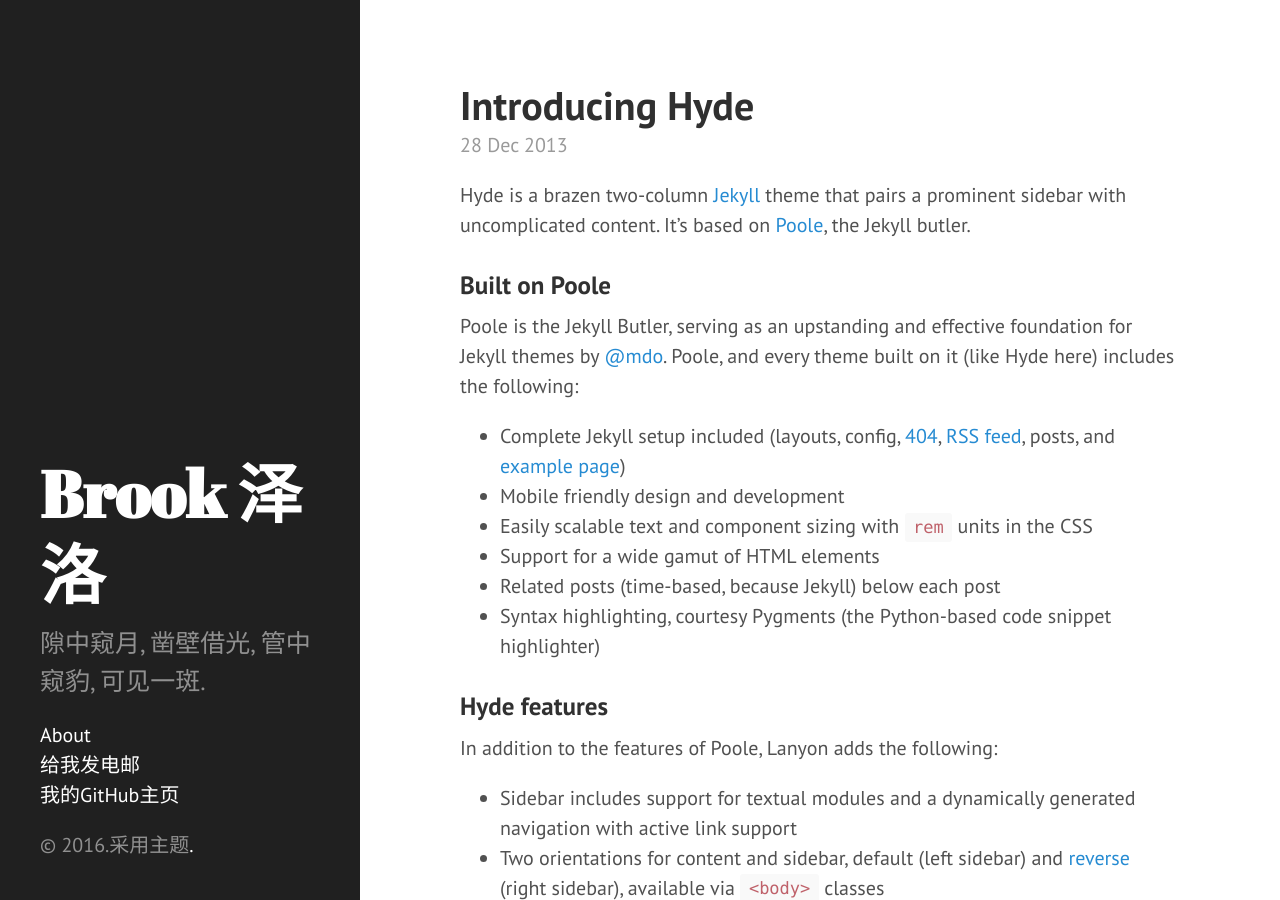
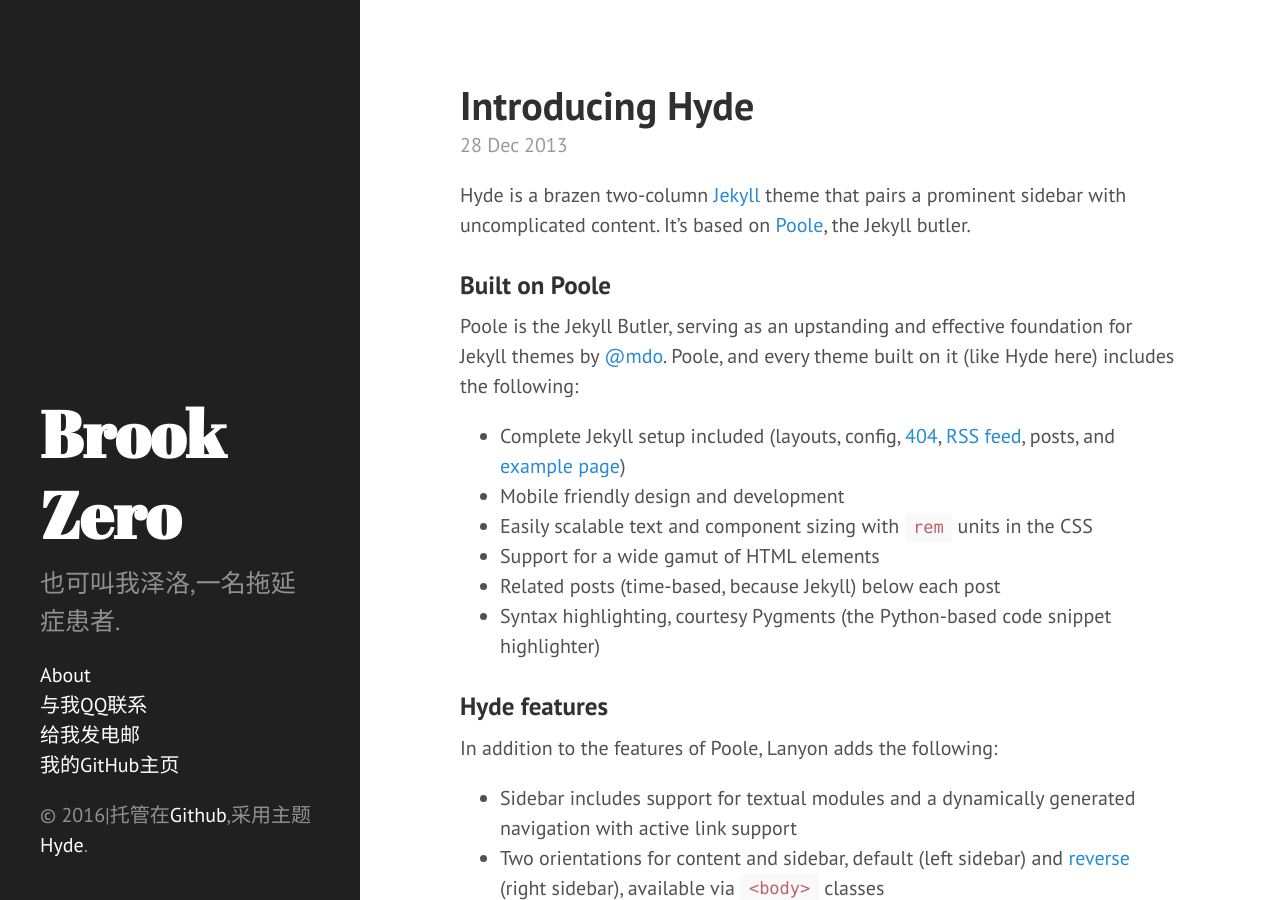
Before and after one commit to TSEL0/brookzero, a Jekyll site: the page built from index.html, in a window 1280 px wide and 900 px high. Built offline with Jekyll 4.4.1, drawn with Linux system fonts in a browser that asks for light colours; the list of posts is cut into pages by our own code.

Commit message:
一些修改

```diff
--- a/_config.yml
+++ b/_config.yml
@@ -5,9 +5,9 @@
 permalink:        pretty
 
 # Setup
-title:            Brook 泽洛
+title:            Brook Zero
 tagline:          ']'
-description:      '隙中窥月, 凿壁借光, 管中窥豹, 可见一斑.'
+description:      '也可叫我泽洛,一名拖延症患者.'
 url:              http://hyde.getpoole.com
 
 author:
--- a/_includes/sidebar.html
+++ b/_includes/sidebar.html
@@ -26,12 +26,12 @@
         {% endif %}
       {% endfor %}
 
-      <li class="sidebar-nav-item"><a href="http://sighttp.qq.com/authd?IDKEY=9968028f49599d653aef8c2a5bd83cd0fb529642618330e7"与我QQ联系</li>
+      <li class="sidebar-nav-item"><a href="http://sighttp.qq.com/authd?IDKEY=9968028f49599d653aef8c2a5bd83cd0fb529642618330e7">与我QQ联系</a></li>
       <li class="sidebar-nav-item"><a href="mailto:me@brookzero.com">给我发电邮</a></li>
       <li class="sidebar-nav-item"><a href="{{ site.github.repo }}">我的GitHub主页</a></li>
 
     </ul>
 
-    <p>&copy; {{ site.time | date: '%Y' }}.采用主题<a href="http://hyde.getpoole.com/"Hyde</a>.</p>
+    <p>&copy; {{ site.time | date: '%Y' }}|托管在<a href="httpsgithub.com/">Github</a>,采用主题<a href="http://hyde.getpoole.com/">Hyde</a>.</p>
   </div>
 </div>
```
